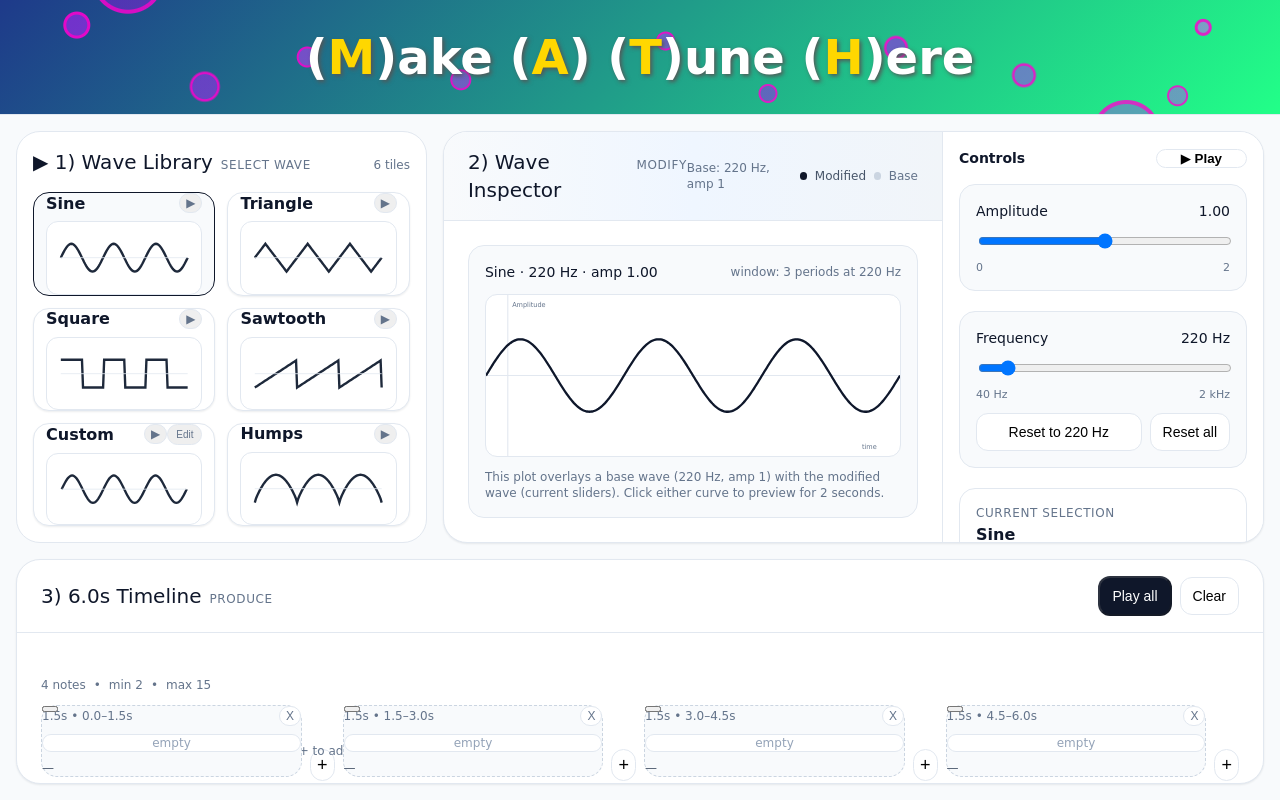
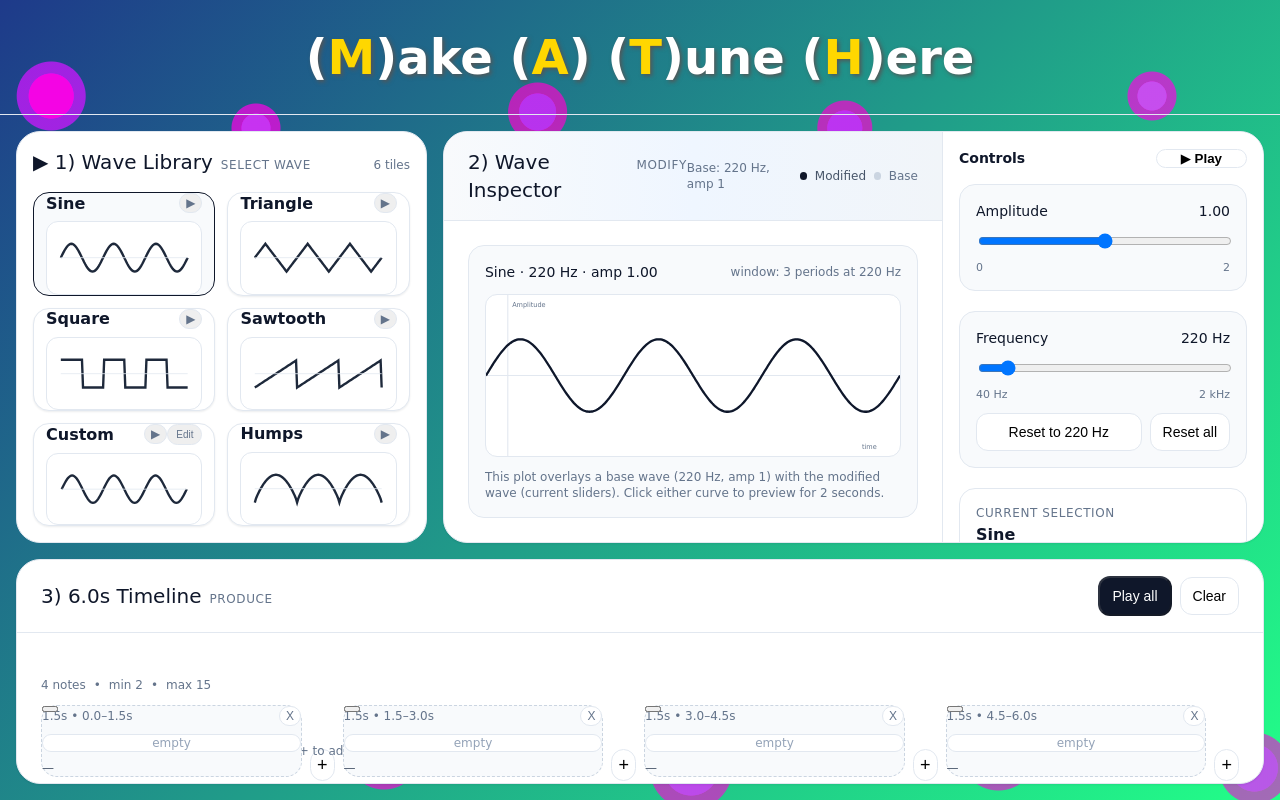
Before and after one commit to guraltsev/make_your_own_tune, a React (Vite) app: page / in a window 1280 px wide. Built offline with nearby package versions, Linux system fonts and the light colour scheme.

Commit message:
Make root bubble background much denser and more visible

```diff
--- a/src/App.tsx
+++ b/src/App.tsx
@@ -253,35 +253,6 @@ function AppBanner() {
   return (
     <div className="h-full overflow-hidden border-b">
       <div className="relative h-full px-6 py-4 flex items-center justify-center">
-        <div
-          aria-hidden="true"
-          className="pointer-events-none absolute inset-0"
-          style={{
-            background: "linear-gradient(135deg, rgb(30 58 138), rgb(34 255 136))",
-          }}
-        />
-
-        <div
-          aria-hidden="true"
-          className="pointer-events-none absolute inset-0"
-          style={{
-            opacity: 0.9,
-            backgroundImage:
-              "radial-gradient(circle at 6% 22%, rgba(180, 35, 255, 0.62) 0 10px, rgba(255, 0, 210, 0.97) 11px 13px, transparent 14px)," +
-              "radial-gradient(circle at 24% 50%, rgba(195, 55, 255, 0.58) 0 8px, rgba(255, 0, 210, 0.95) 9px 10px, transparent 11px)," +
-              "radial-gradient(circle at 52% 36%, rgba(178, 45, 255, 0.56) 0 7px, rgba(255, 0, 210, 0.95) 8px 9px, transparent 10px)," +
-              "radial-gradient(circle at 70% 42%, rgba(165, 18, 245, 0.6) 0 9px, rgba(255, 0, 210, 0.96) 10px 11px, transparent 13px)," +
-              "radial-gradient(circle at 94% 24%, rgba(210, 88, 255, 0.56) 0 5px, rgba(255, 0, 210, 0.93) 6px 8px, transparent 9px)," +
-              "radial-gradient(circle at 16% 76%, rgba(180, 35, 255, 0.54) 0 12px, rgba(255, 0, 210, 0.95) 13px 14px, transparent 16px)," +
-              "radial-gradient(circle at 36% 70%, rgba(195, 55, 255, 0.52) 0 8px, rgba(255, 0, 210, 0.92) 9px 10px, transparent 11px)," +
-              "radial-gradient(circle at 60% 82%, rgba(165, 18, 245, 0.52) 0 7px, rgba(255, 0, 210, 0.92) 8px 9px, transparent 10px)," +
-              "radial-gradient(circle at 80% 66%, rgba(178, 45, 255, 0.52) 0 9px, rgba(255, 0, 210, 0.93) 10px 11px, transparent 13px)," +
-              "radial-gradient(circle at 92% 84%, rgba(195, 55, 255, 0.48) 0 8px, rgba(255, 0, 210, 0.9) 9px 10px, transparent 11px)," +
-              "radial-gradient(circle at 10% -20%, rgba(165, 18, 245, 0.42) 0 32px, rgba(255, 0, 210, 0.9) 33px 36px, transparent 37px)," +
-              "radial-gradient(circle at 88% 118%, rgba(180, 35, 255, 0.4) 0 30px, rgba(255, 0, 210, 0.88) 31px 34px, transparent 35px)",
-          }}
-        />
-
         <h1
           className="relative text-center"
           style={{
@@ -1062,13 +1033,66 @@ export default function SoundWavesPresentationMockup() {
   }
 
   return (
-    <div className="h-screen w-screen bg-slate-50 text-slate-900 flex flex-col overflow-hidden">
-      <div className="min-h-0" style={{ flex: "15 1 0%" }}>
-        <AppBanner />
-      </div>
-
-      {/* Main */}
-      <div className="h-full w-full flex min-h-0 flex-col gap-4 p-4 bg-gradient-to-br from-[#1e3a8a]/55 via-[#34d399]/45 to-[#c2410c]/50" style={{ flex: "85 1 0%" }}>
+    <div className="relative h-screen w-screen bg-slate-50 text-slate-900 overflow-hidden">
+      <div
+        id="app-root-gradient-background"
+        aria-hidden="true"
+        className="pointer-events-none absolute inset-0"
+        style={{
+          background: "linear-gradient(135deg, rgb(30 58 138), rgb(34 255 136))",
+        }}
+      />
+      <div
+        id="app-root-bubbles-background"
+        aria-hidden="true"
+        className="pointer-events-none absolute inset-0"
+        style={{
+          opacity: 1,
+          backgroundImage:
+            "radial-gradient(circle at 4% 12%, rgba(255, 0, 212, 0.95) 0 22px, rgba(189, 30, 255, 0.75) 23px 34px, transparent 35px)," +
+            "radial-gradient(circle at 12% 24%, rgba(255, 0, 196, 0.9) 0 16px, rgba(172, 24, 249, 0.72) 17px 26px, transparent 27px)," +
+            "radial-gradient(circle at 20% 16%, rgba(206, 52, 255, 0.88) 0 14px, rgba(255, 0, 210, 0.7) 15px 24px, transparent 25px)," +
+            "radial-gradient(circle at 30% 26%, rgba(255, 0, 210, 0.92) 0 20px, rgba(178, 24, 250, 0.72) 21px 31px, transparent 32px)," +
+            "radial-gradient(circle at 42% 14%, rgba(194, 46, 255, 0.86) 0 18px, rgba(255, 0, 190, 0.68) 19px 29px, transparent 30px)," +
+            "radial-gradient(circle at 54% 24%, rgba(255, 0, 210, 0.9) 0 24px, rgba(172, 28, 245, 0.7) 25px 36px, transparent 37px)," +
+            "radial-gradient(circle at 66% 16%, rgba(195, 45, 255, 0.88) 0 17px, rgba(255, 0, 192, 0.68) 18px 27px, transparent 28px)," +
+            "radial-gradient(circle at 78% 26%, rgba(255, 0, 212, 0.92) 0 19px, rgba(167, 22, 244, 0.7) 20px 30px, transparent 31px)," +
+            "radial-gradient(circle at 90% 12%, rgba(211, 68, 255, 0.86) 0 14px, rgba(255, 0, 210, 0.68) 15px 24px, transparent 25px)," +
+            "radial-gradient(circle at 96% 24%, rgba(255, 0, 198, 0.86) 0 16px, rgba(178, 34, 249, 0.68) 17px 26px, transparent 27px)," +
+            "radial-gradient(circle at 8% 54%, rgba(255, 0, 212, 0.88) 0 18px, rgba(165, 24, 240, 0.66) 19px 29px, transparent 30px)," +
+            "radial-gradient(circle at 18% 44%, rgba(199, 52, 255, 0.82) 0 12px, rgba(255, 0, 188, 0.62) 13px 21px, transparent 22px)," +
+            "radial-gradient(circle at 28% 58%, rgba(255, 0, 210, 0.88) 0 21px, rgba(172, 30, 246, 0.68) 22px 33px, transparent 34px)," +
+            "radial-gradient(circle at 40% 46%, rgba(189, 45, 255, 0.84) 0 15px, rgba(255, 0, 194, 0.64) 16px 24px, transparent 25px)," +
+            "radial-gradient(circle at 52% 56%, rgba(255, 0, 204, 0.88) 0 26px, rgba(172, 26, 246, 0.68) 27px 39px, transparent 40px)," +
+            "radial-gradient(circle at 64% 46%, rgba(198, 50, 255, 0.82) 0 13px, rgba(255, 0, 192, 0.62) 14px 22px, transparent 23px)," +
+            "radial-gradient(circle at 74% 58%, rgba(255, 0, 210, 0.88) 0 22px, rgba(170, 22, 245, 0.68) 23px 34px, transparent 35px)," +
+            "radial-gradient(circle at 86% 46%, rgba(190, 44, 255, 0.82) 0 14px, rgba(255, 0, 190, 0.62) 15px 23px, transparent 24px)," +
+            "radial-gradient(circle at 94% 56%, rgba(255, 0, 212, 0.88) 0 20px, rgba(173, 24, 246, 0.66) 21px 32px, transparent 33px)," +
+            "radial-gradient(circle at 6% 92%, rgba(210, 60, 255, 0.84) 0 28px, rgba(255, 0, 206, 0.66) 29px 42px, transparent 43px)," +
+            "radial-gradient(circle at 18% 82%, rgba(255, 0, 210, 0.88) 0 19px, rgba(171, 26, 244, 0.66) 20px 31px, transparent 32px)," +
+            "radial-gradient(circle at 30% 94%, rgba(198, 52, 255, 0.84) 0 24px, rgba(255, 0, 194, 0.64) 25px 37px, transparent 38px)," +
+            "radial-gradient(circle at 42% 84%, rgba(255, 0, 210, 0.86) 0 16px, rgba(173, 24, 246, 0.62) 17px 26px, transparent 27px)," +
+            "radial-gradient(circle at 54% 96%, rgba(206, 54, 255, 0.82) 0 27px, rgba(255, 0, 196, 0.62) 28px 41px, transparent 42px)," +
+            "radial-gradient(circle at 66% 84%, rgba(255, 0, 210, 0.86) 0 18px, rgba(170, 22, 244, 0.62) 19px 29px, transparent 30px)," +
+            "radial-gradient(circle at 78% 94%, rgba(198, 52, 255, 0.82) 0 25px, rgba(255, 0, 196, 0.6) 26px 38px, transparent 39px)," +
+            "radial-gradient(circle at 88% 82%, rgba(255, 0, 210, 0.86) 0 17px, rgba(173, 24, 246, 0.62) 18px 27px, transparent 28px)," +
+            "radial-gradient(circle at 98% 96%, rgba(206, 54, 255, 0.8) 0 23px, rgba(255, 0, 196, 0.58) 24px 35px, transparent 36px)," +
+            "radial-gradient(circle at 50% -18%, rgba(255, 0, 210, 0.72) 0 54px, rgba(168, 22, 245, 0.54) 55px 70px, transparent 71px)," +
+            "radial-gradient(circle at -8% 44%, rgba(255, 0, 196, 0.68) 0 46px, rgba(175, 30, 245, 0.5) 47px 61px, transparent 62px)," +
+            "radial-gradient(circle at 108% 62%, rgba(255, 0, 212, 0.68) 0 48px, rgba(170, 22, 244, 0.5) 49px 64px, transparent 65px)," +
+            "radial-gradient(circle at 16% -14%, rgba(198, 52, 255, 0.62) 0 40px, rgba(255, 0, 196, 0.44) 41px 54px, transparent 55px)," +
+            "radial-gradient(circle at 84% 116%, rgba(204, 56, 255, 0.6) 0 44px, rgba(255, 0, 202, 0.44) 45px 58px, transparent 59px)",
+          filter: "saturate(1.15)",
+        }}
+      />
+
+      <div className="relative z-10 flex h-full w-full flex-col">
+        <div className="min-h-0" style={{ flex: "15 1 0%" }}>
+          <AppBanner />
+        </div>
+
+        {/* Main */}
+        <div className="h-full w-full flex min-h-0 flex-col gap-4 p-4" style={{ flex: "85 1 0%" }}>
         <div className="min-h-0 flex gap-4" style={{ flex: "11 1 0%" }}>
           {/* Left column (1/3) */}
           <div className="w-1/3 min-w-0 rounded-3xl border bg-white p-4 pb-5 overflow-hidden flex flex-col">
@@ -1607,6 +1631,7 @@ export default function SoundWavesPresentationMockup() {
           </div>
         </div>
       )}
+      </div>
     </div>
   );
 }
```
